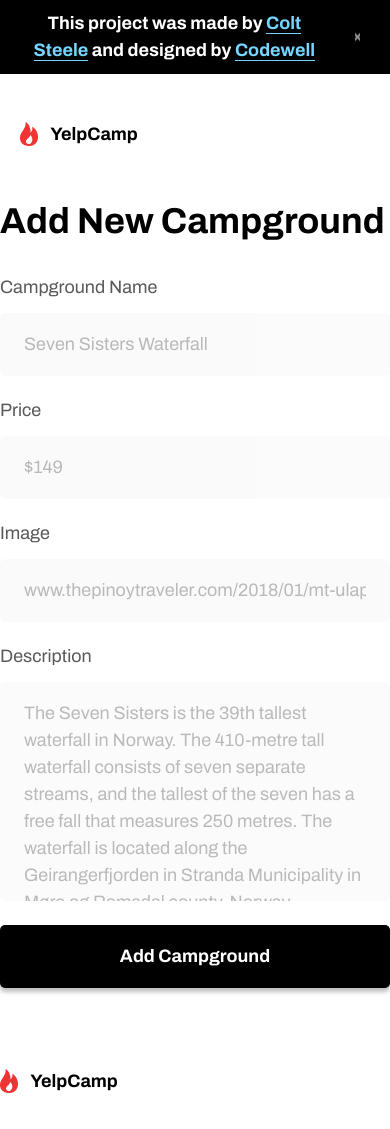
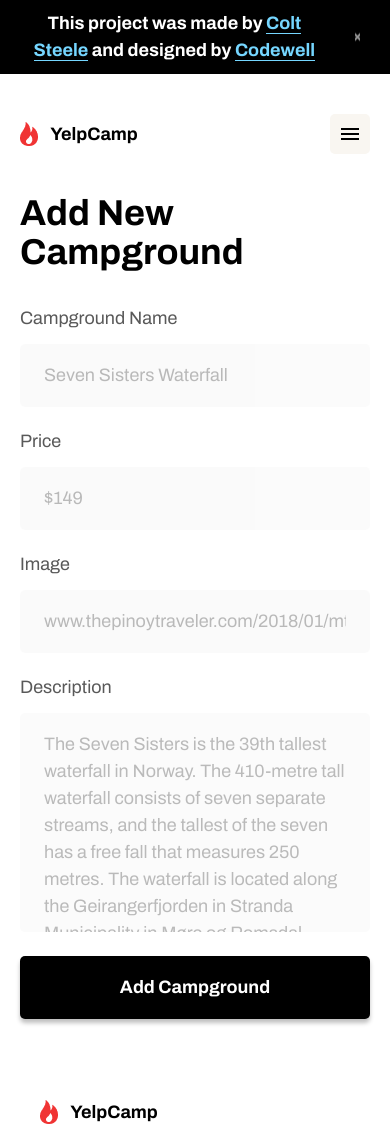
Before and after one commit to katrin-brest/YelpCamp, a plain HTML site: page pages/newCamp/index.html in a window 390 px wide. Drawn offline with nearby package versions, Linux system fonts and the light colour scheme; files that its build step writes are made by us from their sources.

Commit message:
feat:add adapt to new-camp and comment pages

```diff
--- a/pages/newCamp/index.html
+++ b/pages/newCamp/index.html
@@ -18,7 +18,7 @@
     </div>
   </div>
 
-  <header class="header">
+  <header class="header new-camp__header">
     <div class="header__inner-left">
       <div class="header__logo logo">YelpCamp</div>
       <a href="../landing/index.html" class="header__home">Home</a>
@@ -27,8 +27,13 @@
       <p class="header__user">johndoe</p>
       <a href="../landing/index.html" class="header__logout">Logout</a>
     </div>
+    <div class="burger">
+      <span class="burger__line"></span>
+      <span class="burger__line"></span>
+      <span class="burger__line"></span>
+      </div>
   </header>
- <form class="new-camp__form form" action="">
+ <form class="form new-camp__form" action="">
     <h2 class="form__heading">Add New Campground</h2>
     <div class="form__item">
       <label for="name" class="form__label">Campground Name</label>
--- a/pages/newCamp/style.scss
+++ b/pages/newCamp/style.scss
@@ -8,5 +8,21 @@
 @import '../../scss/footer';
 
 .new-camp__form {
+  max-width: 534px;
   margin: 48px auto 0;
+  @media screen and (max-width: 900px) {
+    margin: 40px;
+  }
+  @media screen and (max-width: 767px) {
+    margin: 40px 20px 0 20px;
+  }
 }
+
+.new-camp__header {
+  @media screen and (max-width:1170px) {
+    width: calc(100% - 80px);
+  }
+  @media screen and (max-width:767px) {
+    width: calc(100% - 40px);
+  }
+}
--- a/scss/_copyright.scss
+++ b/scss/_copyright.scss
@@ -4,7 +4,6 @@
   max-width: 100%;
   margin: 0 auto;
   background-color: $heading-color;
-  // height: 47px;
   padding: 10px 30px;
 
   &__inner {
@@ -13,7 +12,6 @@
     display: flex;
     flex-direction: row;
     gap: 36px;
-    // justify-content: space-between;
     align-items: center;
   }
 
--- a/scss/_footer.scss
+++ b/scss/_footer.scss
@@ -2,6 +2,10 @@
 .footer {
   max-width: 1140px;
   margin: 0 auto;
+  @media screen and (max-width:1170px) {
+    width: calc(100% - 80px);
+  }
+
   &__logo {
     margin: 80px 0;
   }
--- a/scss/_form.scss
+++ b/scss/_form.scss
@@ -2,7 +2,7 @@
 
 .form {
   min-width: 534px;
-  max-width: 100%;
+  // max-width: 100%;
   display: flex;
   flex-direction: column;
   gap: 24px;
@@ -24,7 +24,6 @@
   }
 
   &__label {
-    // @extend .header__link !optional;
     font: $font-text;
     line-height: (20px / 18px) * 100%;
     color: $text-color;
@@ -43,7 +42,9 @@
 
   &__textarea {
     @extend .form__input;
-    height: 219px;
+    min-height: 219px;
+    overflow: auto;
+
   }
 
   &__btn {
```
Also changed, not shown: pages/comment/index.html (+5 -0 lines), pages/comment/style.scss (+9 -0 lines), pages/landing/index.html (+1 -1 lines), pages/landing/style.scss (+0 -7 lines).
